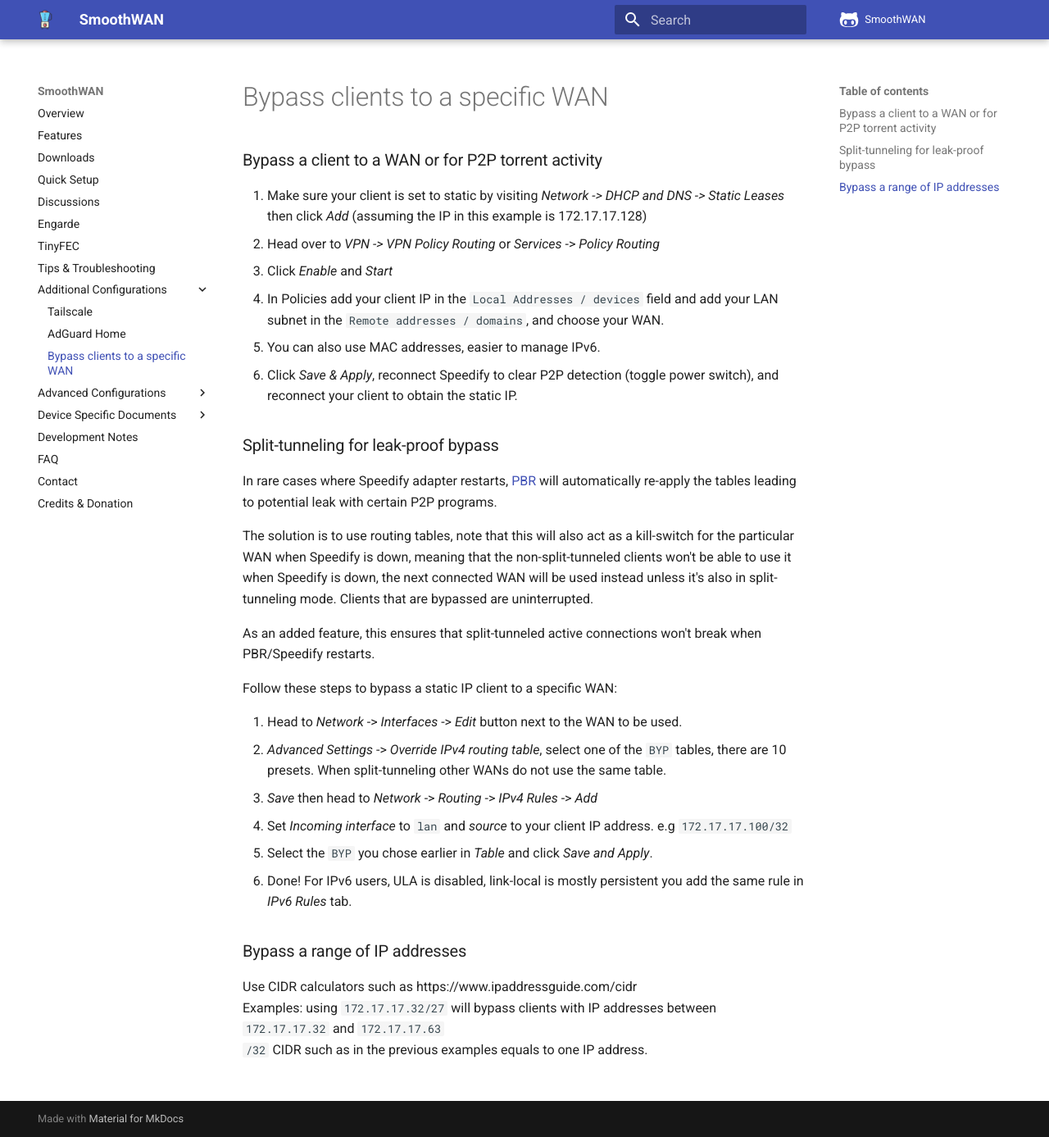
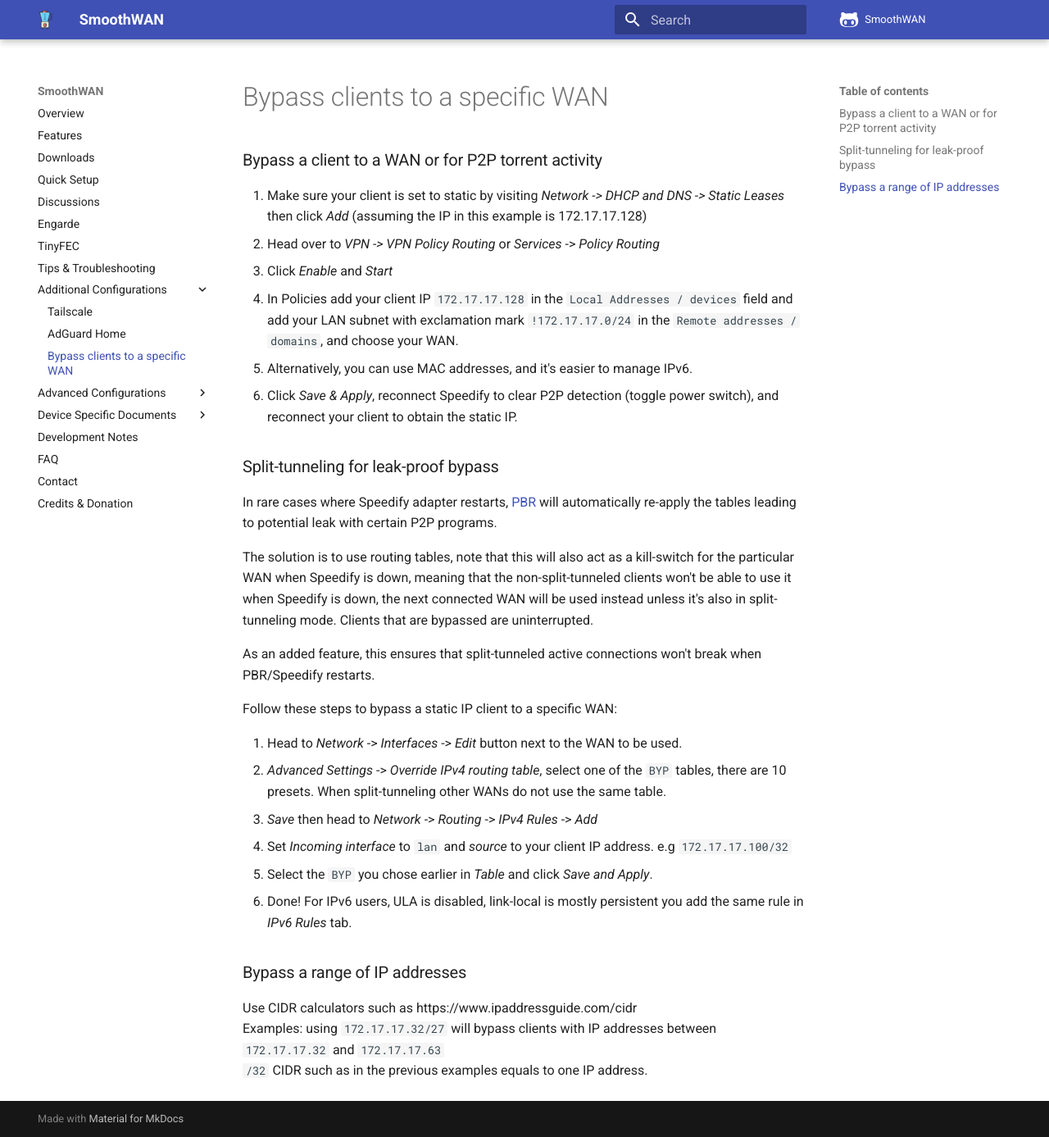
Before and after one commit to SmoothWAN/SmoothWAN-docs, an MkDocs documentation site: the page built from docs/wanbyp.md, in a window 1280 px wide and 1387 px high. Shown: the whole window at 82% size. Built offline with MkDocs 1.6.1 and Material for MkDocs 9.7.7, drawn with Linux system fonts in a browser that asks for light colours; comment, search, counter and statistics services are not loaded.

```diff
--- a/docs/wanbyp.md
+++ b/docs/wanbyp.md
@@ -3,8 +3,8 @@
 1. Make sure your client is set to static by visiting _Network -> DHCP and DNS -> Static Leases_ then click _Add_ (assuming the IP in this example is 172.17.17.128)
 2. Head over to _VPN -> VPN Policy Routing_ or *Services* -> *Policy Routing*
 3. Click _Enable_ and _Start_
-4. In Policies add your client IP in the `Local Addresses / devices` field and add your LAN subnet in the `Remote addresses / domains`, and choose your WAN.
-5. You can also use MAC addresses, easier to manage IPv6.
+4. In Policies add your client IP `172.17.17.128` in the `Local Addresses / devices` field and add your LAN subnet with exclamation mark `!172.17.17.0/24` in the `Remote addresses / domains`, and choose your WAN.
+5. Alternatively, you can use MAC addresses, and it's easier to manage IPv6.
 6. Click *Save & Apply*, reconnect Speedify to clear P2P detection (toggle power switch), and reconnect your client to obtain the static IP.
 
 ### Split-tunneling for leak-proof bypass
```
